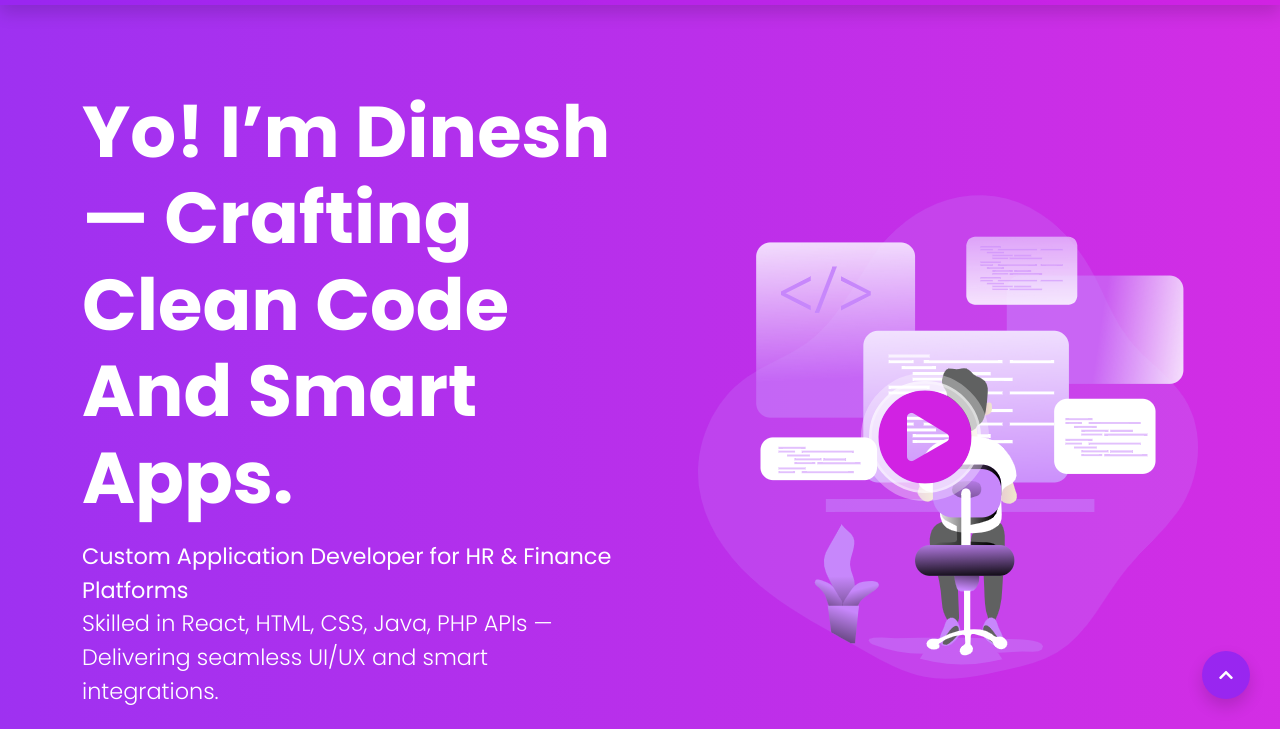
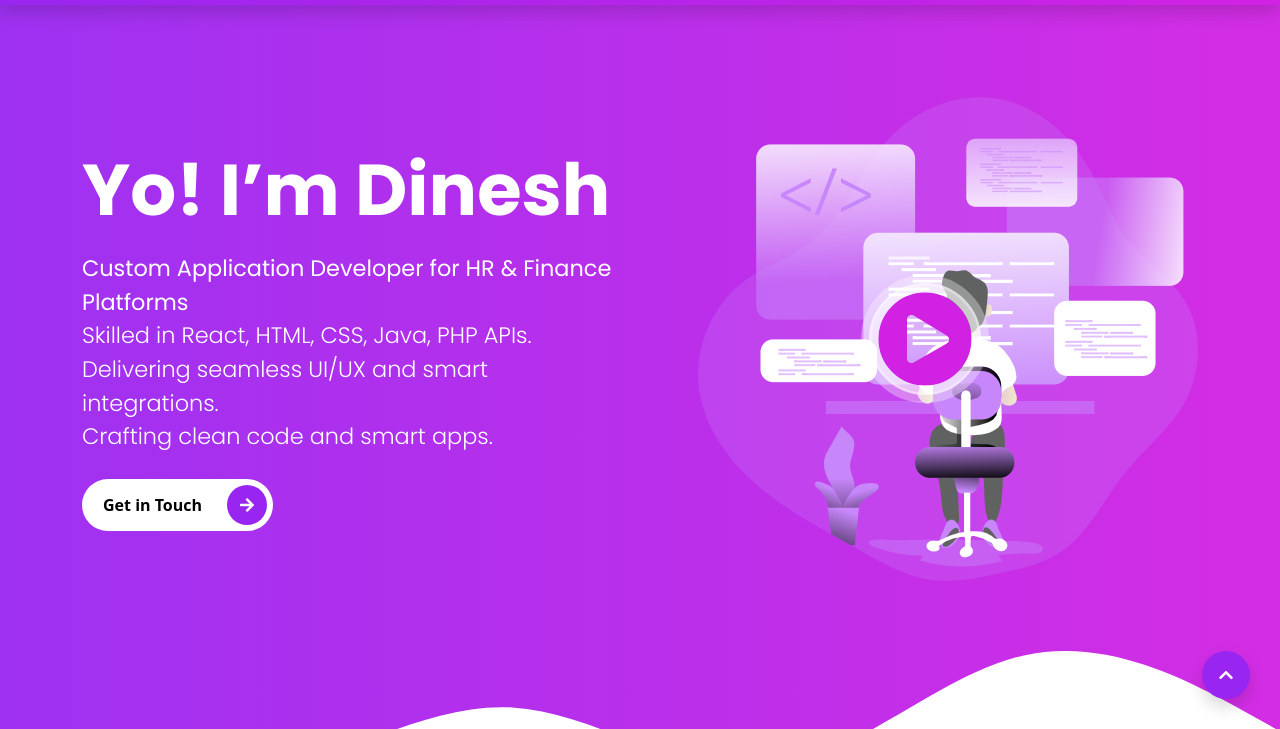
Before and after one commit to dineshdev11/portfolio, a website: page index.html in a window 1280 px wide. Shown: the part 71-800 px from the top of the page. Drawn offline with nearby package versions, Linux system fonts and the light colour scheme; files that its build step writes are made by us from their sources.

Commit message:
Update index.html

```diff
--- a/index.html
+++ b/index.html
@@ -58,11 +58,11 @@
         <!-- START THE CONTENT FOR THE INTRO  -->
         <div class="col-md-6 intros text-start">
           <h1 class="display-2">
-            <span class="display-2--intro">Yo! I’m Dinesh — Crafting clean code and smart apps.</span>
+            <span class="display-2--intro">Yo! I’m Dinesh</span>
             <span class="display-2--description lh-base">
               <b><div class="changing-text" id="text">
               </div> </b>
-              Skilled in React, HTML, CSS, Java, PHP APIs — Delivering seamless UI/UX and smart integrations.
+              Skilled in React, HTML, CSS, Java, PHP APIs.<br>Delivering seamless UI/UX and smart integrations.<br>Crafting clean code and smart apps.
             </span>
           </h1>
           <button type="button" class="rounded-pill btn-rounded">Get in Touch
@@ -70,7 +70,7 @@
           </button>
         </div>
         <script>
-          const texts = ["HR & Finance App Developer | Workday Extend & Zoho Expert", "Custom Application Developer for HR & Finance Platforms", "UI/UX Specialist & API Developer | HTML, CSS, React, Java, PHP"];
+          const texts = ["HR & Finance App Developer | Workday Extend & Zoho Creator", "Custom Application Developer for HR & Finance Platforms", "UI/UX Specialist & API Developer | HTML, CSS, React, Java, PHP"];
           let index = 0;
           const textElement = document.getElementById("text");
 
```
